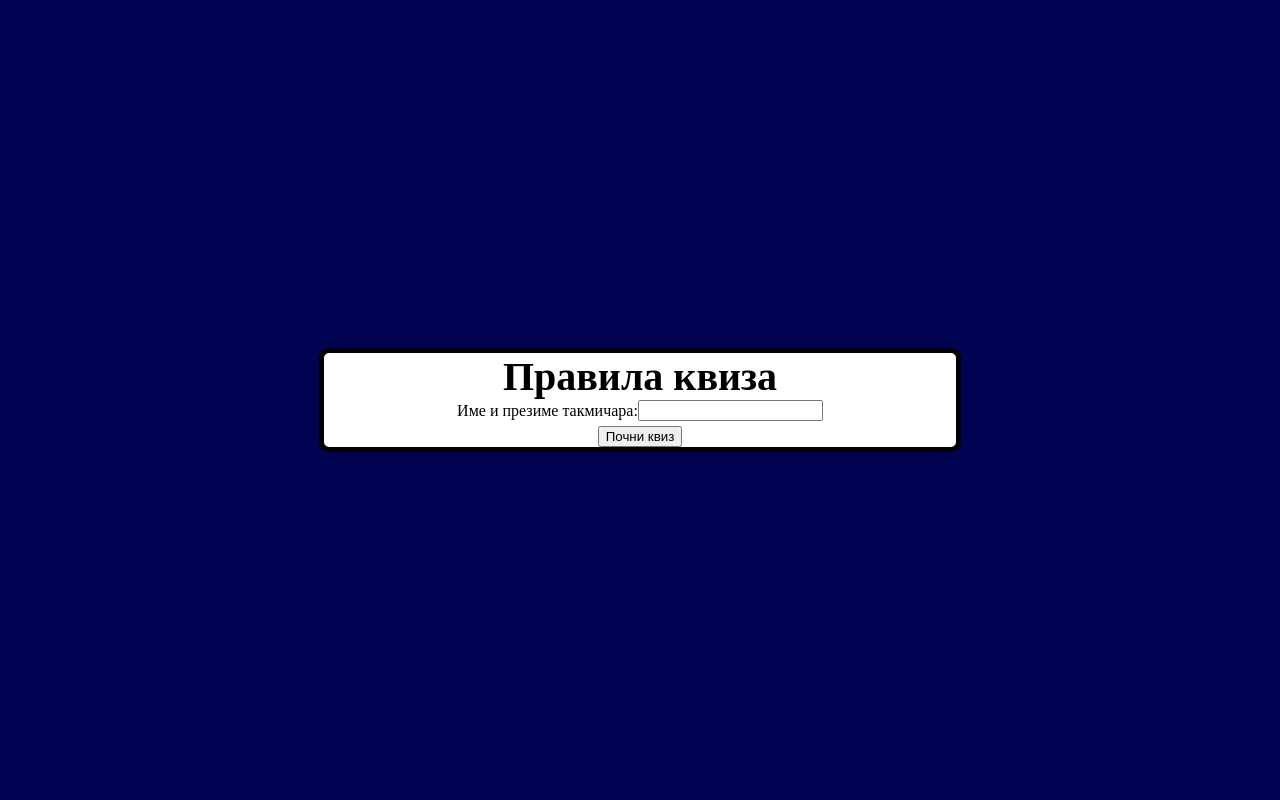
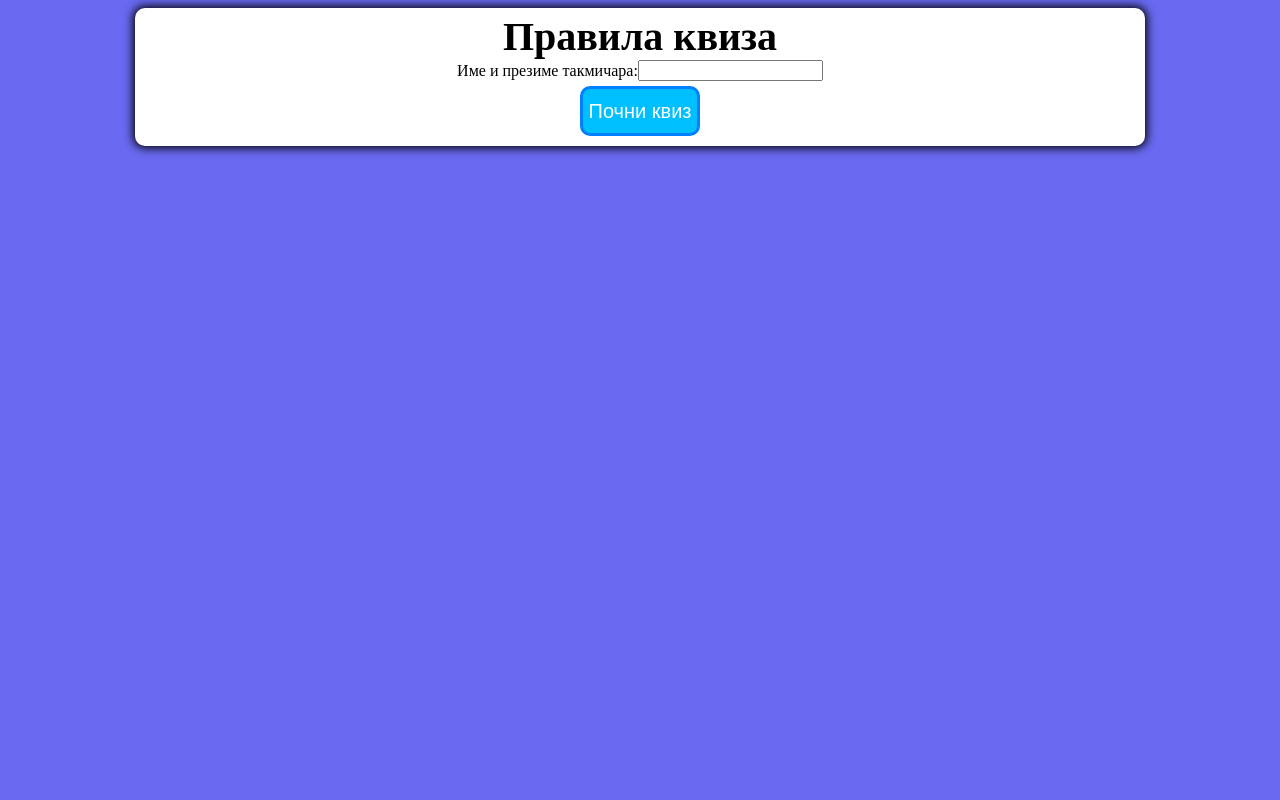
Before and after one commit to luka2210/PIA-homeworks, a PHP site: page /kviz.html in a window 1280 px wide. Run offline with PHP 8.4, Linux system fonts and the light colour scheme.

Commit message:
zavrsen veci deo cssa

```diff
--- a/hw-3/kviz.css
+++ b/hw-3/kviz.css
@@ -1,6 +1,11 @@
 body {
+	background-color: rgb(105, 105, 241);
+}
+
+#dodatni_kontejner {
 	display: flex;
-	background-color: rgb(2, 2, 83);
+  	align-items: center;
+  	justify-content: center;
 }
 
 h2 {
@@ -11,24 +16,17 @@ h2 {
 }
 
 #tajmer {
-	display: flex;
-	position: relative;
-	float: right;
-	color: red;
+	text-align: right;
+	font-size: 50px;
 }
 
 #glavni_kontejner {
-	width: 50%;
-	padding: 0;
+	width: 1000px;
+	padding: 5px;
 	margin: auto;
 	background-color: white;
-	border: 5px solid black;
 	border-radius: 10px;
-}
-
-#pocni_kviz {
-	margin: auto;
-	display: flex;
+	box-shadow: 0 0 10px 2px;
 }
 
 .dugme_kontejner {
@@ -37,15 +35,32 @@ h2 {
 	align-items: center;
 }
 
-#ime_prezime_kontejner {
+.ime_prezime_kontejner {
 	display: flex;
 	justify-content: center;
 	align-items: center;
 	margin-bottom: 5px;
 }
 
+.ponudjen_odgovor {
+	width: 40%;
+	margin-right: 20px;
+}
+
 .dugme {
-	width: 30%;
-	margin-right: 20px;
+	height: 50px;
 	margin-bottom: 5px;
+	background-color: rgb(0,191,255);
+	border: 3px solid rgb(0, 128, 255);
+	border-radius: 10px;
+	color: white;
+	font-size: 20px;
 }
+
+.dugme:hover {
+	border-color: black;
+}
+
+.dugme:focus {
+	outline: none;
+}
--- a/hw-3/kviz.html
+++ b/hw-3/kviz.html
@@ -8,25 +8,28 @@
 
 	<body>
 		<div id="tajmer"> 20s </div>
+		<div id="dodatni_kontejner">
 		<div id="glavni_kontejner" >
 			<div id="forma0">
 				<h2> Правила квиза </h2>
-				<div id="ime_prezime_kontejner">
+				<div class="ime_prezime_kontejner">
 					<label for="ime">Име и презиме такмичара:</label>
 					<input type="text" id="ime" name="ime"> <br>
 				</div>
-				<input type="button" id="pocni_kviz" value="Почни квиз">
+				<div class="dugme_kontejner">
+					<input type="button" id="pocni_kviz" value="Почни квиз" class="dugme">
+				</div>
 			</div>
 			<div id="forma1">
 				<div id="pitanje"> Текст питања </div> <br>
 				<div id="odgovori_true">
 					<div class="dugme_kontejner">
-						<input type="button" id="odgovorA" class="dugme">
-						<input type="button" id="odgovorB" class="dugme">
+						<input type="button" id="odgovorA" class="dugme ponudjen_odgovor">
+						<input type="button" id="odgovorB" class="dugme ponudjen_odgovor">
 					</div>
 					<div class="dugme_kontejner">
-						<input type="button" id="odgovorC" class="dugme">
-						<input type="button" id="odgovorD" class="dugme">
+						<input type="button" id="odgovorC" class="dugme ponudjen_odgovor">
+						<input type="button" id="odgovorD" class="dugme ponudjen_odgovor">
 					</div>
 				</div>
 				<div id="odgovori_false">
@@ -36,6 +39,7 @@
 				</div>
 			</div>
 		</div>
+		</div>
 		<script src="kviz.js"> </script>
 	</body>
 </html>
```
